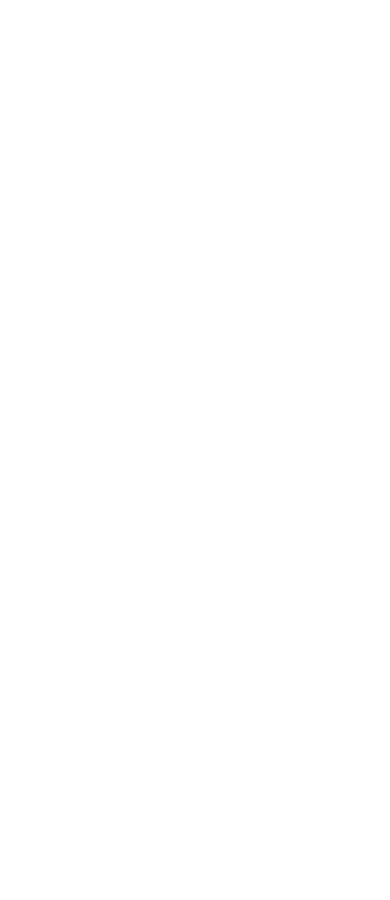
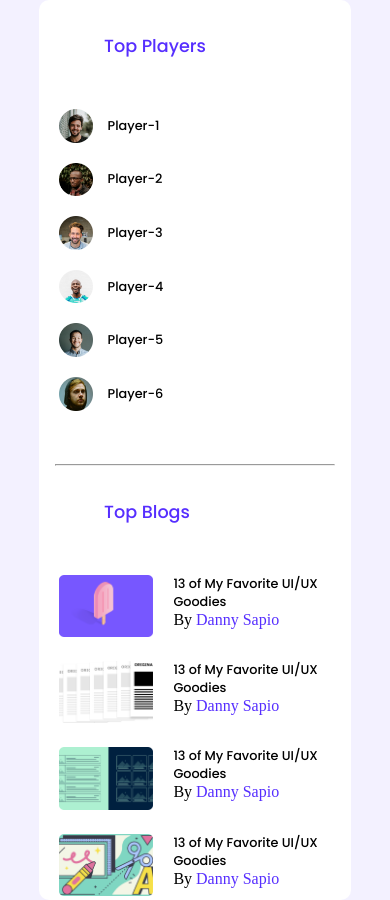
Before and after one commit to AltafHusain22/Module-10, a plain HTML site: page index.html in a window 390 px wide. Before the commit the page ends 844 px from the top, so only its background shows below. Drawn offline with Linux system fonts and the light colour scheme.

Commit message:
play and blog sections added

```diff
--- a/index.html
+++ b/index.html
@@ -5,8 +5,89 @@
     <meta http-equiv="X-UA-Compatible" content="IE=edge">
     <meta name="viewport" content="width=device-width, initial-scale=1.0">
     <title>leader board</title>
+    <!-- font awesome icons cdn -->
+    <script src="https://kit.fontawesome.com/9723657c8c.js" crossorigin="anonymous"></script>
+    <!-- Locla style links -->
+    <link rel="stylesheet" href="./src/style.css">
+    <link rel="stylesheet" href="./src/responsive.css">
 </head>
 <body>
+    <!-- Players and blogs section start -->
+    <!-- Players area-->
+    <section class="players_and_blogs">
+        <h2 class="heading-title">Top Players</h2>
+        <div class="top_Players">
+            <div class="player">
+                <img src="./Assets/images/players/player-1.png" alt="">
+                 <h2>Player-1</h2>
+            </div>
+             <div class="player">
+                <img src="./Assets/images/players/player-2.png" alt="">
+                 <h2>Player-2</h2>
+            </div>
+             <div class="player">
+                <img src="./Assets/images/players/player-3.png" alt="">
+                 <h2>Player-3</h2>
+            </div>
+             <div class="player">
+                <img src="./Assets/images/players/player-4.png" alt="">
+                 <h2>Player-4</h2>
+            </div>
+             <div class="player">
+                <img src="./Assets/images/players/player-5.png" alt="">
+                 <h2>Player-5</h2>
+            </div>
+             <div class="player">
+                <img src="./Assets/images/players/player-6.png" alt="">
+                 <h2>Player-6</h2>
+            </div>
+        </div>
+        <hr class="hr">
 
+        <!-- Blogs area-->
+        <h2 class="heading-title">Top Blogs</h2>
+            <div class="blogs-area">
+
+                <div class="article">
+                    <div class="thumbnail">
+                        <img src="./Assets/images/blogs/blog-1.png" alt="">
+                    </div>
+                    <div class="blog-details">
+                        <h2>13 of My Favorite UI/UX Goodies</h2>
+                        <p><span> By</span> <a href="#"> Danny Sapio</a></p>
+                    </div>
+                </div>
+                <div class="article">
+                    <div class="thumbnail">
+                        <img src="./Assets/images/blogs/blog-4.png" alt="">
+                    </div>
+                    <div class="blog-details">
+                        <h2>13 of My Favorite UI/UX Goodies</h2>
+                        <p><span> By</span> <a href="#"> Danny Sapio</a></p>
+                    </div>
+                </div>
+                <div class="article">
+                    <div class="thumbnail">
+                        <img src="./Assets/images/blogs/blog-2.png" alt="">
+                    </div>
+                    <div class="blog-details">
+                        <h2>13 of My Favorite UI/UX Goodies</h2>
+                        <p><span> By</span> <a href="#"> Danny Sapio</a></p>
+                    </div>
+                </div>
+                <div class="article">
+                    <div class="thumbnail">
+                        <img src="./Assets/images/blogs/blog-3.png" alt="">
+                    </div>
+                    <div class="blog-details">
+                        <h2>13 of My Favorite UI/UX Goodies</h2>
+                        <p><span> By</span> <a href="#"> Danny Sapio</a></p>
+                    </div>
+                </div>
+            </div>
+    </section>
+
+    <!-- Players and blogs section start -->
+    <!-- Players area-->
 </body>
 </html>
--- /dev/null
+++ b/src/responsive.css
@@ -0,0 +1,125 @@
+/* ----------------
+   Responsive Players section
+-------------------*/
+
+@media screen and (max-width: 668px) {
+    .top_Players {
+        display: grid;
+        grid-template-columns: repeat(1, 1fr);
+    }
+
+    h2 {
+        font-family: 'Poppins';
+        font-style: normal;
+        font-weight: 500;
+        font-size: .8rem;
+        color: var(--title-color);
+        margin-left: 15px;
+    }
+
+    .player img {
+        width: 2.1rem;
+        height: auto;
+    }
+
+    .player {
+        padding-left: 20px;
+    }
+}
+
+@media screen and (min-width: 669px) and (max-width:992px) {
+    .top_Players {
+        display: grid;
+        grid-template-columns: repeat(2, 1fr);
+    }
+
+    h2 {
+        font-family: 'Poppins';
+        font-style: normal;
+        font-weight: 500;
+        font-size: .9rem;
+        color: var(--title-color);
+        margin-left: 15px;
+    }
+
+    .player img {
+        width: 2.5rem;
+        height: auto;
+    }
+
+    .player {
+        padding-left: 20px;
+    }
+}
+
+/* ----------------
+   Responsive Blog section
+-------------------*/
+@media screen and (max-width: 668px) {
+    .blogs-area {
+        display: grid;
+        grid-template-columns: repeat(1, 1fr);
+        row-gap: 20px;
+        padding-left: 50px;
+
+    }
+
+    h2 {
+        font-family: 'Poppins';
+        font-style: normal;
+        font-weight: 500;
+        font-size: .8rem;
+        color: var(--title-color);
+        margin-left: 15px;
+    }
+
+    .thumbnail img {
+        width: 5.9rem;
+        height: auto;
+    }
+
+    .heading-title {
+        color: var(--heading-color);
+        padding: 33px 33px 50px 50px;
+        font-size: 1.1rem;
+
+    }
+
+    .blogs-area {
+        padding-left: 20px;
+    }
+}
+
+@media screen and (min-width: 669px) and (max-width:992px) {
+    .blogs-area {
+        grid-template-columns: repeat(1, 1fr);
+        row-gap: 20px;
+        padding-left: 20px;
+
+    }
+
+    h2 {
+        font-family: 'Poppins';
+        font-style: normal;
+        font-weight: 500;
+        font-size: 1.2rem;
+        color: var(--title-color);
+        margin-left: 15px;
+    }
+
+    .thumbnail img {
+        width: 10.9rem;
+        height: auto;
+    }
+
+    .heading-title {
+        color: var(--heading-color);
+        padding: 33px 33px 50px 50px;
+        font-size: 1.1rem;
+
+    }
+}
+
+/* ----------------
+   Responsive Course section
+-------------------*/
--- a/src/style.css
+++ b/src/style.css
@@ -0,0 +1,123 @@
+/* Google fonts */
+/* ----------------
+       poppins
+-------------------*/
+@import url('https://fonts.googleapis.com/css2?family=Open+Sans:wght@400;600&family=Poppins:wght@400;500;700;800&display=swap');
+
+/* ----------------
+    base style
+-------------------*/
+
+* {
+    margin: 0;
+    padding: 0;
+    box-sizing: border-box;
+}
+
+:root {
+    --primary-color: #F3F1FF;
+    --heading-color: #562EFF;
+    --title-color: #000;
+    --by-text-color: #9F9F9F;
+    --star-color: # #FFC014;
+    --borad-color: #fff;
+}
+
+body {
+    background-color: var(--primary-color);
+}
+
+h2 {
+    font-family: 'Poppins';
+    font-style: normal;
+    font-weight: 500;
+    font-size: 1.2rem;
+    color: var(--title-color);
+    margin-left: 15px;
+}
+
+img {
+    width: 100%;
+    height: auto;
+}
+
+a {
+    text-decoration: none;
+    color: var(--heading-color);
+}
+
+.hr{
+    width: 90%;
+    margin: 0 auto;
+    margin-top: 20px;
+}
+
+/* ----------------
+    Players section style
+-------------------*/
+.players_and_blogs {
+    background-color: var(--borad-color);
+    width: 80%;
+    margin: 0 auto;
+    justify-content: center;
+    display: flex;
+    flex-direction: column;
+    border-radius: 10px;
+    -webkit-border-radius: 10px;
+    -moz-border-radius: 10px;
+    -ms-border-radius: 10px;
+    -o-border-radius: 10px;
+}
+
+.heading-title {
+    color: var(--heading-color);
+    padding: 33px 33px 50px 50px;
+    size: 1.6rem;
+
+}
+
+.top_Players {
+    display: grid;
+    grid-template-columns: repeat(3, 1fr);
+    row-gap: 20px;
+    padding-bottom: 33px;
+
+}
+
+.player {
+    display: flex;
+    align-items: center;
+    padding-left: 50px;
+
+}
+
+.player img {
+    width: 2.5rem;
+    height: auto;
+}
+
+/* ----------------
+    Blogs section style
+-------------------*/
+
+.blogs-area {
+    display: grid;
+    grid-template-columns: repeat(2, 1fr);
+    row-gap: 20px;
+    padding-left: 50px;
+
+}
+
+.article {
+    display: flex;
+    gap: 5px;
+}
+
+.thumbnail img {
+    width: 177px;
+    height: 117px;
+}
+
+.blog-details p{
+    padding-left: 15px;
+}
```
